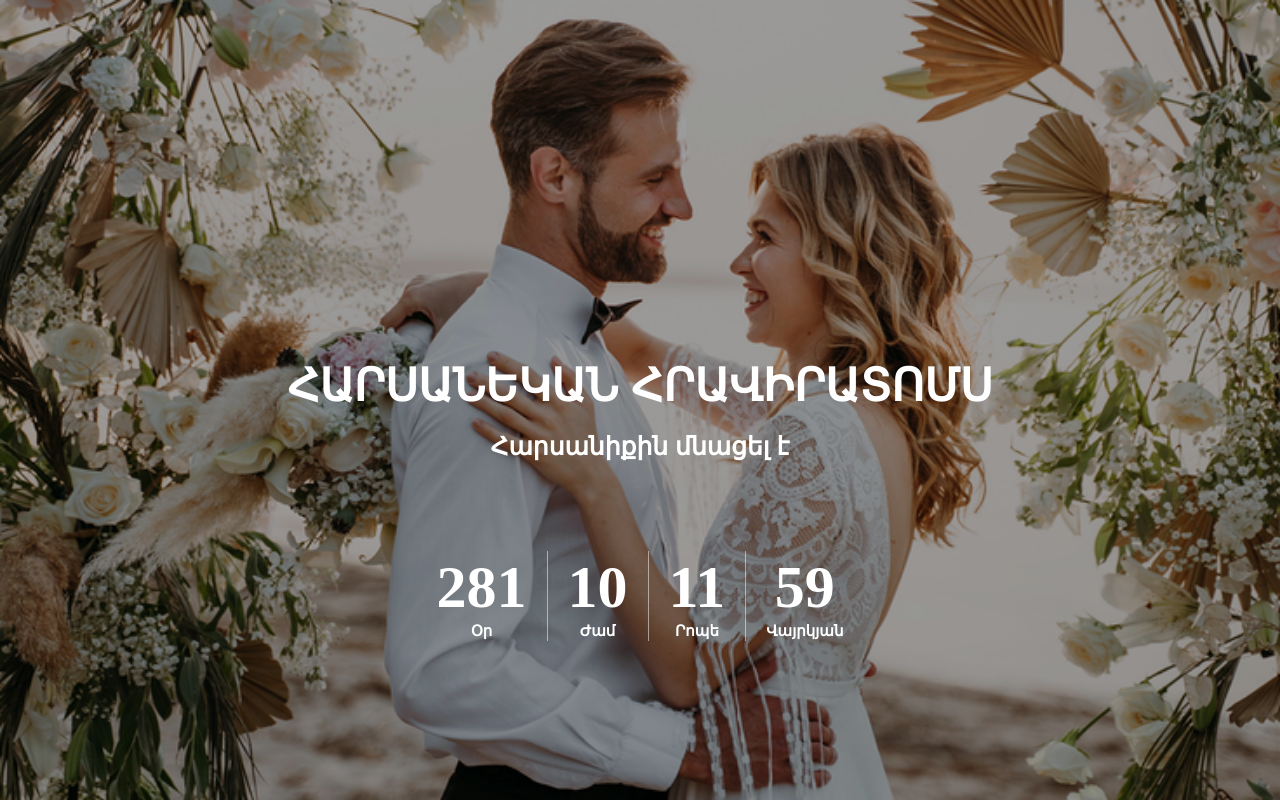
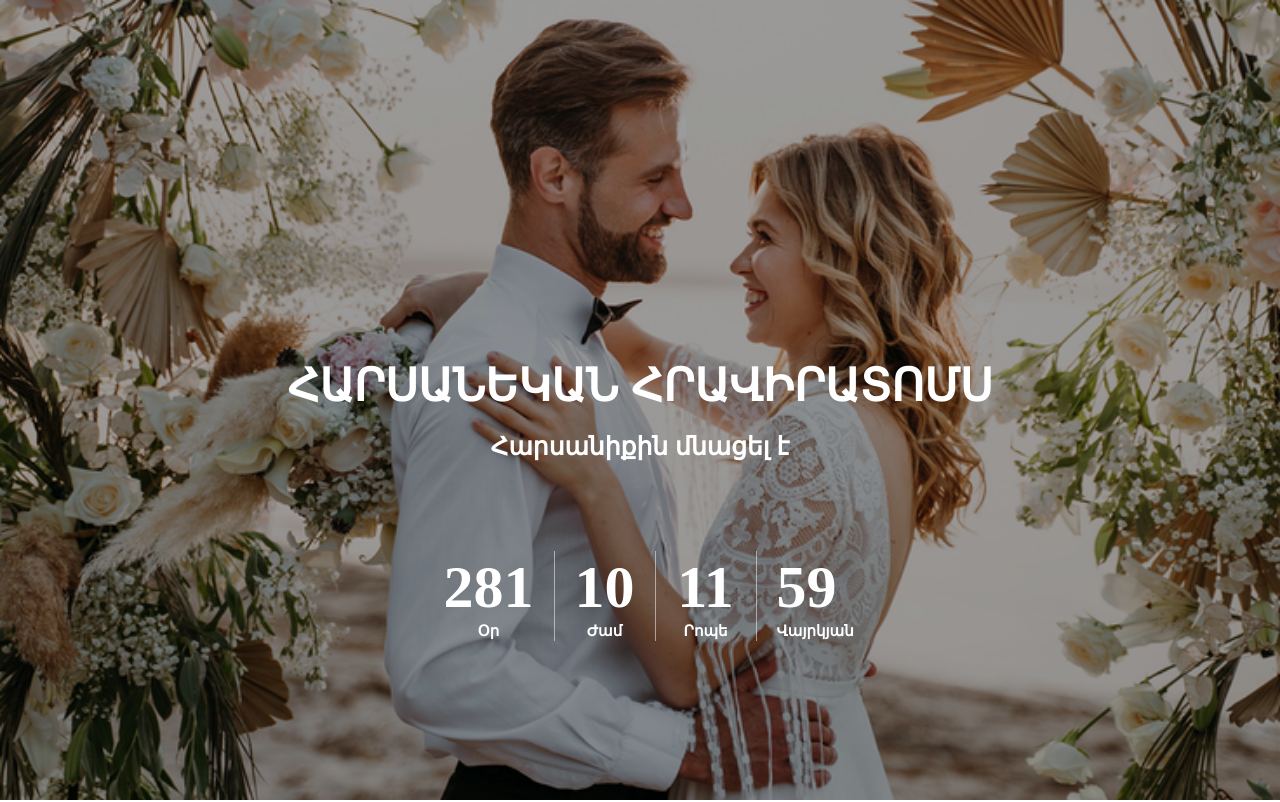
Before and after one commit to Karo3121/hraver., a plain HTML site: page index.html in a window 1280 px wide. Shown: the top 802 px of the page. Drawn offline with Linux system fonts and the light colour scheme.

Commit message:
Update style.css

```diff
--- a/style.css
+++ b/style.css
@@ -71,6 +71,9 @@
     color: white;
     text-align: center;
     list-style: none;
+}
+.linTime{
+        width: 60px;
 }
 
 .line{
```
